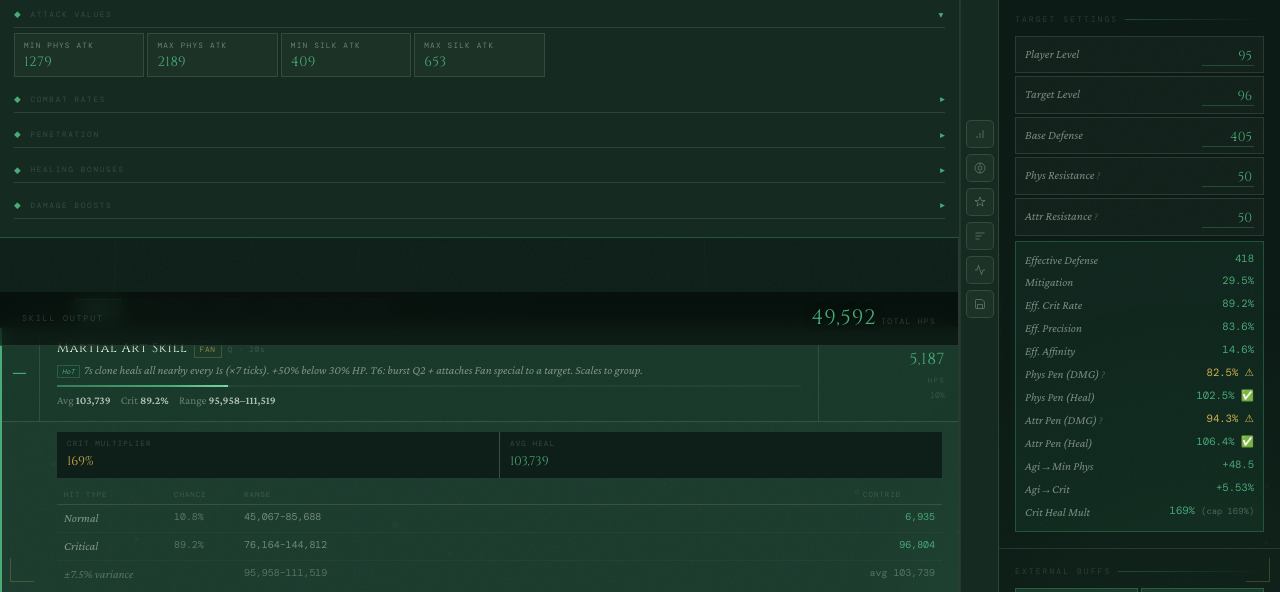
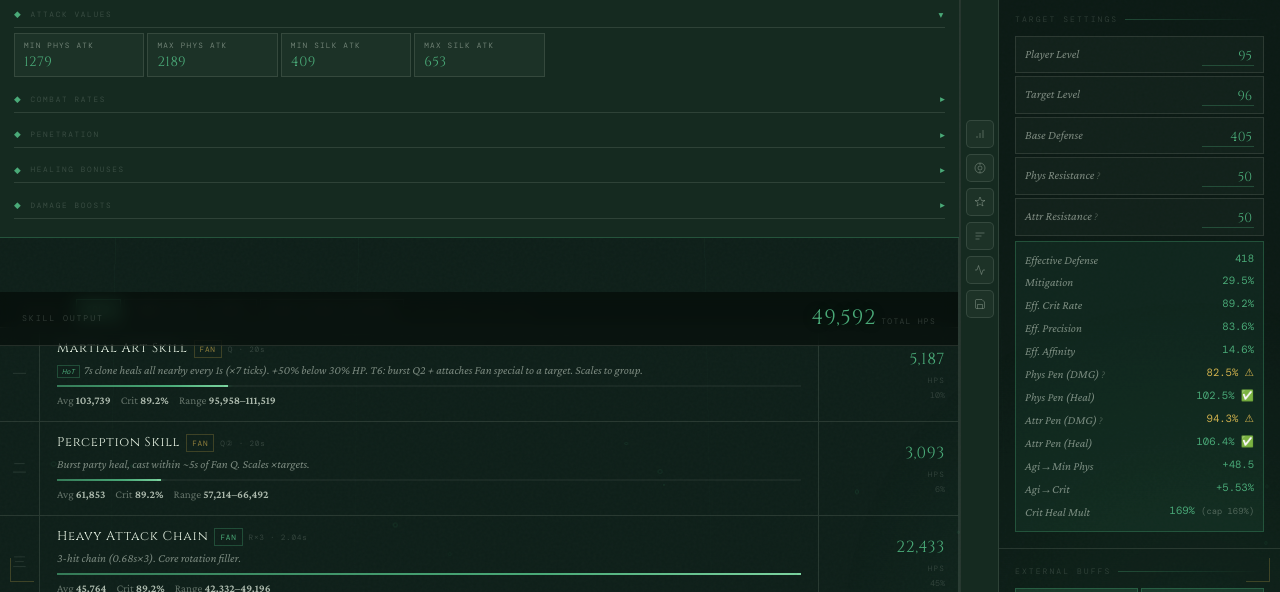
Before and after one commit to Mupki/wwm-calculator, a plain HTML site: page calculator.html in a window 1280 px wide. Both pictures are taken after a click on the element 479 px from the left and 582 px from the top of the page. Shown: the part 208-800 px from the top of the page. Drawn offline with nearby package versions, Linux system fonts and the light colour scheme.

Commit message:
Add files via upload

```diff
--- a/calculator.html
+++ b/calculator.html
@@ -727,29 +727,46 @@ const PATH_DB={
 
 /* SW increments — one full trait slot ✅ */
 const SW_INC={
-  critRate:7.4, dirCrit:2.0, critHeal:4.0,
-  agility:10, momentum:10, power:10,
-  silkMin:36.2, silkPen:10.8, physPen:9.0,
-  physMin:54.8, physMax:54.8,
-  physHeal:2.5, silkHeal:3.6,
-  affinity:3.5, artFanBoost:3.0, artUmbBoost:3.0, allArtBoost:2.0, playerDmg:2.8,
+  // Trait stats (gear tuning slots)
+  critRate:7.4,       // 1 tuning slot
+  agility:10,         // 1 five-attribute point
+  momentum:10,        // 1 five-attribute point
+  power:10,           // 1 five-attribute point
+  silkMin:36.2,       // 1 tuning slot
+  silkMax:36.2,       // 1 tuning slot (missing before — added)
+  silkPen:10.8,       // 1 tuning slot
+  physPen:9.0,        // 1 tuning slot
+  physMin:54.8,       // 1 tuning slot
+  physMax:54.8,       // 1 tuning slot
+  artFanBoost:5.2,    // 1 trait, cap-1
+  artUmbBoost:5.2,    // 1 trait, cap-1
+  allArtBoost:2.0,    // 1 trait, cap-2
+  playerDmg:2.8,      // 1 trait, cap-2
+  // Non-trait stats (set bonuses / inner ways)
+  dirCrit:2.0,        // set/inner way only
+  critHeal:4.0,       // inner way only
+  physHeal:2.5,       // inner way only
+  silkHeal:3.6,       // inner way only
+  // affinity intentionally omitted — no effect on healing
 };
 const SW_IS_TRAIT={
-  critRate:true,dirCrit:false,critHeal:false,agility:true,momentum:true,power:true,
-  silkMin:true,silkPen:true,physPen:true,physMin:true,physMax:true,
-  physHeal:false,silkHeal:false,affinity:true,
-  artFanBoost:true,artUmbBoost:true,allArtBoost:true,playerDmg:true,
+  critRate:true, agility:true, momentum:true, power:true,
+  silkMin:true, silkMax:true, silkPen:true, physPen:true, physMin:true, physMax:true,
+  artFanBoost:true, artUmbBoost:true, allArtBoost:true, playerDmg:true,
+  dirCrit:false, critHeal:false, physHeal:false, silkHeal:false,
 };
 /* Stats capped at exactly 1 trait — showing +2t/+3t would be misleading */
 const SW_CAP_1=new Set(['artFanBoost','artUmbBoost']);
+/* Stats capped at exactly 2 traits */
+const SW_CAP_2=new Set(['allArtBoost','playerDmg']);
 const SW_LABELS={
-  critRate:'Critical Rate',dirCrit:'Direct Crit',critHeal:'Crit Heal Bonus',
-  agility:'Agility',momentum:'Momentum',power:'Power',
-  silkMin:'Min Silk ATK',silkPen:'Silk Penetration',physPen:'Phys Penetration',
-  physMin:'Min Physical ATK',physMax:'Max Physical ATK',
-  physHeal:'Phys Heal Bonus',silkHeal:'Silk Heal Bonus',
-  affinity:'Affinity Rate',artFanBoost:'Art of Fan Boost',artUmbBoost:'Art of Umb Boost',
-  allArtBoost:'All Arts Boost',playerDmg:'DMG vs Players',
+  critRate:'Critical Rate',      dirCrit:'Direct Crit',        critHeal:'Crit Heal Bonus',
+  agility:'Agility',             momentum:'Momentum',           power:'Power',
+  silkMin:'Min Silk ATK',        silkMax:'Max Silk ATK',        silkPen:'Silk Penetration',
+  physPen:'Phys Penetration',    physMin:'Min Physical ATK',    physMax:'Max Physical ATK',
+  physHeal:'Phys Heal Bonus',    silkHeal:'Silk Heal Bonus',
+  artFanBoost:'Art of Fan',      artUmbBoost:'Art of Umbrella',
+  allArtBoost:'All Arts Boost',  playerDmg:'DMG vs Players',
 };
 
 /* Buffs */
@@ -1047,45 +1064,42 @@ function computeSW(baseHPS,baseDPS){
     if(!availIds.has(stat)&&!FIVE_ATTRS.find(a=>a.id===stat))continue;
     const isTrait=SW_IS_TRAIT[stat]??false;
     const isCap1=SW_CAP_1.has(stat);
-    const maxIncrements=isCap1?1:3;
+    const isCap2=SW_CAP_2.has(stat);
+    const maxIncrements=isCap1?1:isCap2?2:3;
     const curVal=gv(stat,0);
 
     const gainHPS=[],gainDPS=[];
     for(let i=1;i<=maxIncrements;i++){
-      const alt=runCalc({[stat]:curVal+inc*i});
+      // For capped traits: only simulate up to the cap, not beyond
+      // e.g. if artFanBoost=5.2 already, adding another 5.2 would exceed cap-1
+      let effectiveInc=inc*i;
+      if(isCap1){
+        // Already have it: remaining gain = cap - current (could be 0)
+        const remaining=Math.max(0,inc-curVal);
+        effectiveInc=remaining;
+      }
+      const alt=runCalc({[stat]:curVal+effectiveInc});
       gainHPS.push(alt.totalHPS-baseHPS);
       const altDmg=skills.filter(sk=>sk.type==='dmg').reduce((s2,sk)=>s2+(alt.results[sk.id]?.dps||0),0);
       const baseDmg=skills.filter(sk=>sk.type==='dmg').reduce((s2,sk)=>s2+(lastResults[sk.id]?.dps||0),0);
       gainDPS.push(altDmg-baseDmg);
     }
 
-    function wg(gains,base){
-      if(base<=0||gains[0]===0)return gains[0]||0;
-      if(gains.length===1)return gains[0]; // cap-1 stat — single increment is full value
-      let sumW=0,sumG=0;const dw=[0.60,0.25,0.15];
-      gains.forEach((g,i)=>{
-        if(i===0||Math.abs(g/gains[0])>=0.5){sumG+=g*dw[i];sumW+=dw[i];}
-      });
-      return sumW>0?sumG/sumW:gains[0];
+    // Score is based on first increment only — most honest "next trait" value
+    // +2t and +3t bars are visual context, not weighted into the ranking score
+    function wg(gains){
+      return gains[0]||0;
     }
 
-    const wgHPS=wg(gainHPS,baseHPS);
-    const wgDPS=wg(gainDPS,baseDPS||1);
+    const wgHPS=wg(gainHPS);
+    const wgDPS=wg(gainDPS);
     weights.push({stat,gainHPS,gainDPS,wgHPS,wgDPS,
       pctHPS:baseHPS>0?wgHPS/baseHPS*100:0,
       pctDPS:(baseDPS||0)>0?wgDPS/baseDPS*100:0,
       isTrait,label:SW_LABELS[stat]||stat,inc});
   }
-  // Sort: primarily by first-increment gain, but if +2t of B > +1t of A, B ranks higher
-  weights.sort((a,b)=>{
-    const ag0=Math.abs(a.gainHPS[0]), bg0=Math.abs(b.gainHPS[0]);
-    const bg1=b.gainHPS[1]!==undefined?Math.abs(b.gainHPS[1]):0;
-    const ag1=a.gainHPS[1]!==undefined?Math.abs(a.gainHPS[1]):0;
-    // If B's +2t > A's +1t by meaningful margin (>5%), rank B higher
-    if(bg1>ag0*1.05)return 1;
-    if(ag1>bg0*1.05)return -1;
-    return bg0-ag0;
-  });
+  // Sort by first-increment HPS gain — cleanest "next trait value" signal
+  weights.sort((a,b)=>b.gainHPS[0]-a.gainHPS[0]);
   return weights;
 }
 
@@ -1103,25 +1117,52 @@ function renderSW(baseHPS,baseDPS){
     }).join('');
   }
 
-  const tierOf=(pct,max)=>{const r=Math.abs(pct)/max;return r>0.55?'S':r>0.3?'A':r>0.1?'B':'C';};
+  const tierOf=(pct,max,stat)=>{
+    if(SW_CAP_1.has(stat))return'S+';
+    if(SW_CAP_2.has(stat))return'S+';
+    const r=Math.abs(pct)/max;
+    return r>0.55?'S':r>0.3?'A':r>0.1?'B':'C';
+  };
 
   const rowHtml=(w,color,pctVal,gains,base)=>{
-    const tier=tierOf(pctVal,maxPct);
+    const tier=tierOf(pctVal,maxPct,w.stat);
     const pctStr=(pctVal>=0?'+':'')+pctVal.toFixed(2)+'%';
     const isCap1=SW_CAP_1.has(w.stat);
+    const isCap2=SW_CAP_2.has(w.stat);
     const tooltip=isCap1
       ? `1 trait max — +${R(gains[0])} (${pctStr})`
+      : isCap2 ? `2 trait max — +1t: ${R(gains[0])} | +2t: ${R(gains[1]||0)}`
       : `+1 trait: ${gains[0]>=0?'+':''}${R(gains[0])} | +2 traits: ${gains[1]>=0?'+':''}${R(gains[1])} | +3 traits: ${gains[2]>=0?'+':''}${R(gains[2])}`;
 
     let barHtml;
+    // Zero gain — stat is at cap or has no effect here
+    const isZero = Math.abs(gains[0]) < 0.5;
+    const zeroNote = isZero
+      ? (w.stat==='critRate'?'at 80% cap':'no effect on healing')
+      : '';
+
     if(isCap1){
-      // Single full bar — no multi-segment, just shows the one increment value
       barHtml=`
         <div style="display:flex;height:4px;width:100%;background:rgba(226,238,223,.05);border-radius:2px;overflow:hidden;">
-          <div style="flex:${Math.max(0,Math.round((Math.abs(gains[0])/Math.max(1,Math.abs(gains[0])))*100))};height:100%;background:${color};border-radius:2px;"></div>
+          <div style="flex:${isZero?0:100};height:100%;background:${color};border-radius:2px;"></div>
         </div>
         <div style="display:flex;justify-content:space-between;margin-top:2px;align-items:center;">
-          <span style="font-family:'DM Mono',monospace;font-size:.42rem;color:rgba(226,238,223,.32);border:1px solid rgba(226,238,223,.15);padding:1px 4px">1 trait max</span>
+          <span style="font-family:'DM Mono',monospace;font-size:.42rem;color:rgba(226,238,223,.32);border:1px solid rgba(226,238,223,.15);padding:1px 4px">${isZero?zeroNote:'1 trait max'}</span>
+          <span style="font-family:'DM Mono',monospace;font-size:.46rem;color:${isZero?'rgba(226,238,223,.2)':color}">${pctStr}</span>
+        </div>`;
+    } else if(isCap2){
+      // Two-segment bar for cap-2 stats
+      const g0=gains[0]||0, g1=gains[1]||0;
+      const maxG2=Math.max(1,Math.abs(g0),Math.abs(g1));
+      const w0=Math.max(0,Math.round((Math.abs(g0)/maxG2)*100));
+      const w1=Math.max(0,Math.round((Math.abs(g1)/maxG2)*100));
+      barHtml=`
+        <div style="display:flex;height:4px;width:100%;background:rgba(226,238,223,.05);border-radius:2px;overflow:hidden;gap:1px;">
+          <div style="flex:${w0};height:100%;background:${color};border-radius:1px;min-width:${w0>0?2:0}px"></div>
+          <div style="flex:${w1};height:100%;background:${color};opacity:.55;border-radius:1px;min-width:${w1>0?2:0}px"></div>
+        </div>
+        <div style="display:flex;justify-content:space-between;margin-top:2px;align-items:center;">
+          <span style="font-family:'DM Mono',monospace;font-size:.42rem;color:rgba(226,238,223,.3)">+1t: ${g0>=0?'+':''}${R(g0)} / +2t: ${g1>=0?'+':''}${R(g1)}</span>
           <span style="font-family:'DM Mono',monospace;font-size:.46rem;color:${color}">${pctStr}</span>
         </div>`;
     } else {
@@ -1142,7 +1183,7 @@ function renderSW(baseHPS,baseDPS){
     return`<div class="sw-row${w.isTrait?'':' non-trait'}" title="${tooltip}">
       <span class="sw-name">${w.label}${!w.isTrait?`<span class="sw-nt-badge">✦</span>`:''}</span>
       <div style="flex:1;min-width:0;">${barHtml}</div>
-      <span class="sw-tier ${tier}" style="margin-left:6px">${tier}</span>
+      <span class="sw-tier ${tier==='S+'?'Sp':tier}" style="margin-left:6px">${tier}</span>
     </div>`;
   };
 
@@ -1390,9 +1431,11 @@ function buildDetailHtml(sk,r,d){
 
 let selectedId=null;
 function selectSkill(id){
-  selectedId=id;
+  // Toggle: clicking already-selected skill collapses it
+  const wasSelected = selectedId===id;
+  selectedId = wasSelected ? null : id;
   document.querySelectorAll('.se').forEach(el=>{
-    const isSel=el.dataset.id===id;
+    const isSel=el.dataset.id===selectedId;
     el.classList.toggle('sel',isSel);
     const det=el.querySelector('.se-detail');
     if(det)det.classList.toggle('open',isSel);
```
